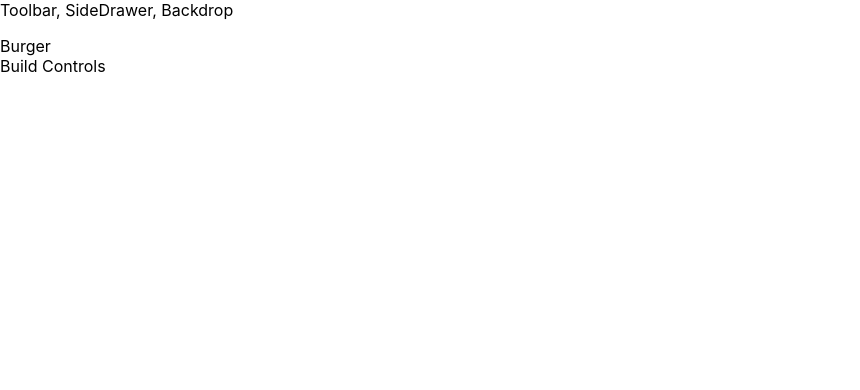
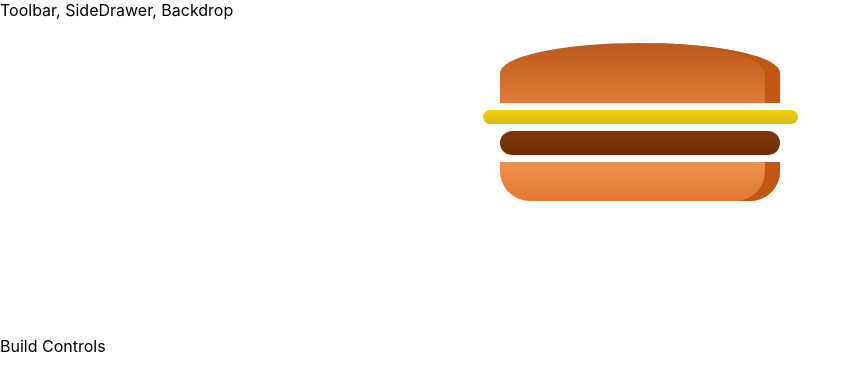
Before and after one commit to laodesafar/burger, a React (Create React App) app: page / in a window 1280 px wide. Shown: the top 390 px of the page, without its empty margins (0-860 px from the left). Built offline with nearby package versions, Linux system fonts and the light colour scheme.

Commit message:
memulai komponen burger

```diff
--- a/src/components/Burger/BumbuBurger/BumbuBurger.js
+++ b/src/components/Burger/BumbuBurger/BumbuBurger.js
@@ -2,7 +2,7 @@
 import PropTypes from 'prop-types';
 
 
-import classes from "./bumbuBurger.module.css";
+import classes from "./BumbuBurger.module.css";
 
 const bumbuBurger = props => {
     let bumbu = null;
--- a/src/components/Burger/Burger.js
+++ b/src/components/Burger/Burger.js
@@ -0,0 +1,17 @@
+import React from 'react';
+
+import classes from './Burger.module.css';
+import BumbuBurger from './BumbuBurger/BumbuBurger';
+
+const burger = props => {
+    return (
+        <div className={classes.Burger}>
+            <BumbuBurger type="bread-top"/>
+            <BumbuBurger type="cheese"/>
+            <BumbuBurger type="meat"/>
+            <BumbuBurger type="bread-bottom"/>
+        </div>
+    );
+};
+
+export default burger;
--- /dev/null
+++ b/src/components/Burger/Burger.module.css
@@ -0,0 +1,16 @@
+.Burger {
+   width: 100%;
+   margin: auto;
+   height: 250px;
+   overflow: scroll;
+   text-align: center;
+   font-weight: bold;
+   font-size: 1.2rem;
+}
+
+@media (min-width: 500px) and (min-height: 401px) {
+    .Burger {
+        width: 350px;
+        height: 300px;
+    }
+}
--- a/src/containers/BurgerBuilder/BurgerBuilder.js
+++ b/src/containers/BurgerBuilder/BurgerBuilder.js
@@ -1,12 +1,13 @@
 import React, { Component } from "react";
 
-import Aux from '../../hoc/Bantu';
+import Aux from "../../hoc/Bantu";
+import Burger from "../../components/Burger/Burger";
 
 class BurgerBuilder extends Component {
-    render () {
+  render() {
     return (
       <Aux>
-                <div>Burger</div>
+        <Burger />
         <div>Build Controls</div>
       </Aux>
     );
```
Lines whose indentation alone changed are shown as unchanged.
